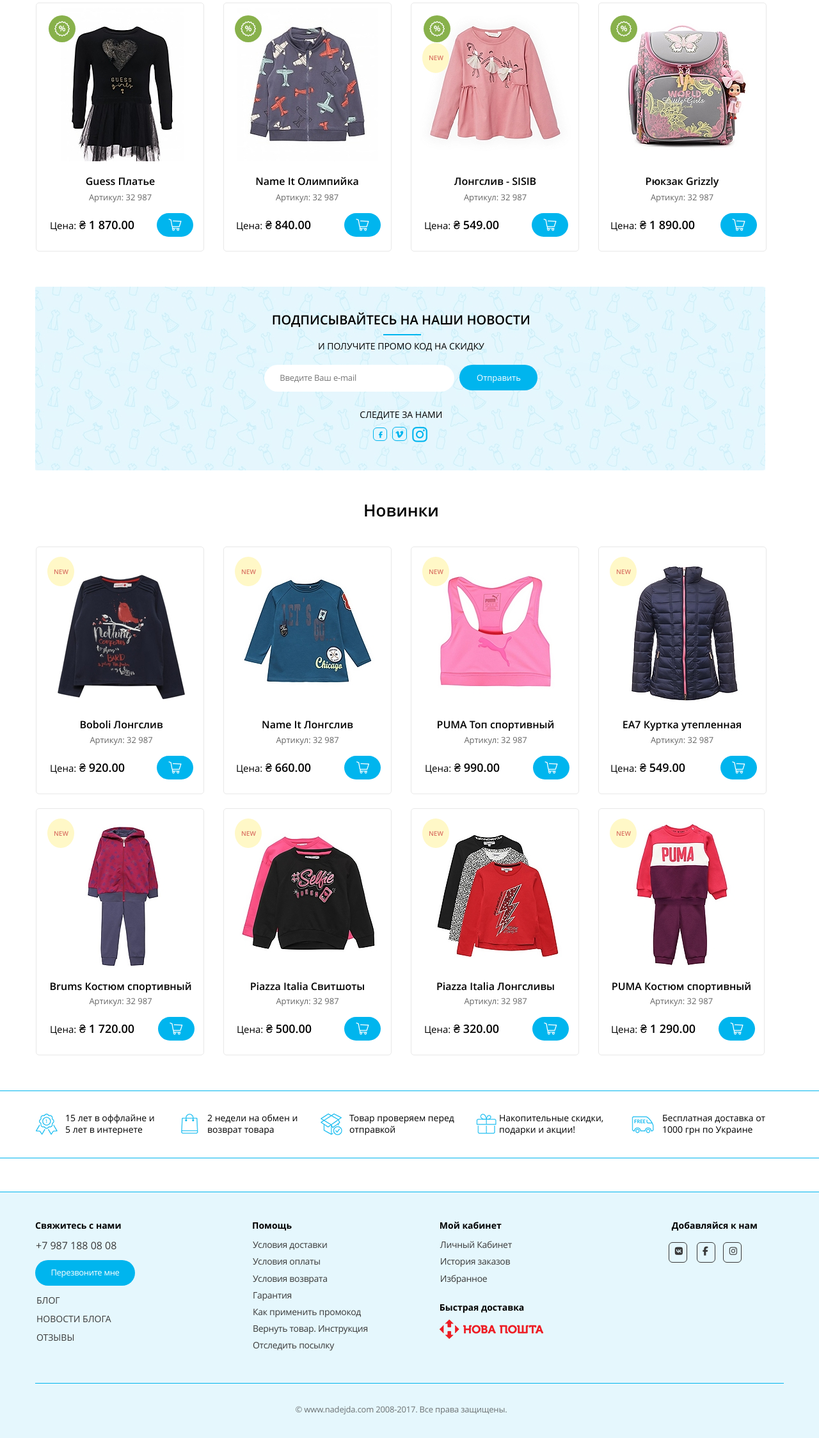
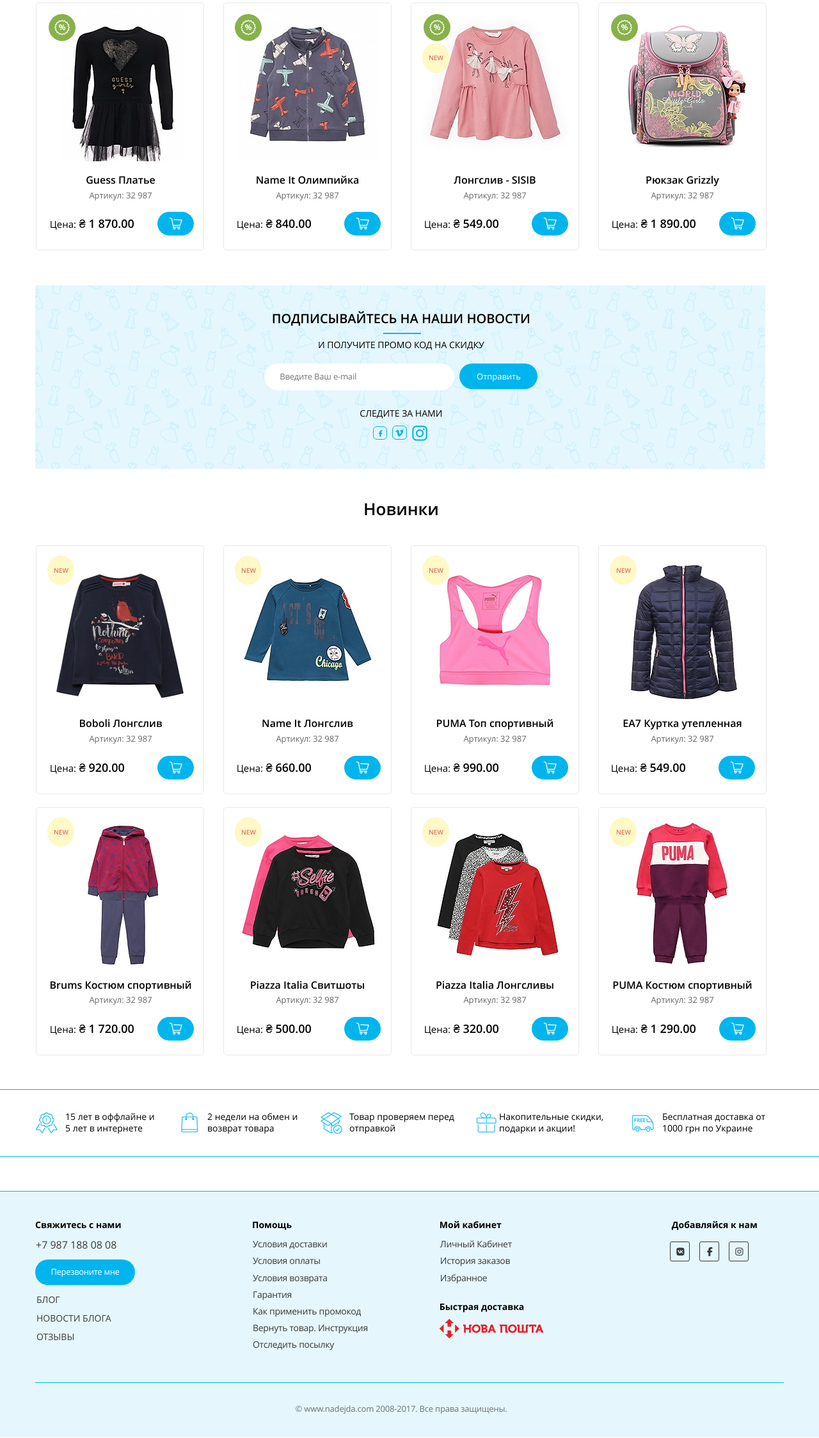
Before and after one commit to Gradesor/graduate, a plain HTML site: page src/index.html in a window 1280 px wide. Shown: the part 995-3242 px from the top of the page at 64% size. Drawn offline with nearby package versions, Linux system fonts and the light colour scheme.

Commit message:
внёс правки куратора))00)

```diff
--- a/src/index.html
+++ b/src/index.html
@@ -112,6 +112,7 @@
 							<div class="sale-cards__item card">
 								<div class="sale-cards__discount"><img src="img/sale/discount.png" alt="discount"></div>
 								<div class="sale-cards__img"><img src="img/sale/sale1.jpg" alt="sale1"></div>
+								<div class="sale-cards__text">
 									<h3 class="sale-cards__title">Guess Платье</h3>
 									<span class="sale-cards__subtitle">Артикул: 32 987</span>
 									<div class="card__box">
@@ -141,10 +142,12 @@
 									</div>
 								</div>
 							</div>
+						</div>
 						<div class="card__item">
 							<div class="sale-cards__item card">
 								<div class="sale-cards__discount"><img src="img/sale/discount.png" alt="discount"></div>
 								<div class="sale-cards__img"><img src="img/sale/sale2.jpg" alt="sale2"></div>
+								<div class="sale-cards__text">
 									<h3 class="sale-cards__title">Name It Олимпийка</h3>
 									<span class="sale-cards__subtitle">Артикул: 32 987</span>
 									<div class="card__box">
@@ -174,11 +177,13 @@
 									</div>
 								</div>
 							</div>
+						</div>
 						<div class="card__item">
 							<div class="sale-cards__item card">
 								<div class="sale-cards__discount"><img src="img/sale/discount.png" alt="discount"></div>
 								<span class="sale-cards__new">new</span>
 								<div class="sale-cards__img"><img src="img/sale/sale3.jpg" alt="sale3"></div>
+								<div class="sale-cards__text">
 									<h3 class="sale-cards__title">Лонгслив - SISIB</h3>
 									<span class="sale-cards__subtitle">Артикул: 32 987</span>
 									<div class="card__box">
@@ -208,10 +213,12 @@
 									</div>
 								</div>
 							</div>
+						</div>
 						<div class="card__item">
 							<div class="sale-cards__item card">
 								<div class="sale-cards__discount"><img src="img/sale/discount.png" alt="discount"></div>
 								<div class="sale-cards__img"><img src="img/sale/sale4.jpg" alt="sale4"></div>
+								<div class="sale-cards__text">
 									<h3 class="sale-cards__title">Рюкзак Grizzly</h3>
 									<span class="sale-cards__subtitle">Артикул: 32 987</span>
 									<div class="card__box">
@@ -238,6 +245,7 @@
 											<span class="card-lid__text">В избранное</span>
 										</div>
 										<a href="#" class="card-lid__link">Купить в 1 клик</a>
+									</div>
 								</div>
 							</div>
 						</div>
@@ -279,6 +287,7 @@
 								<div class="new-item card">
 									<span class="new-item__new">new</span>
 									<div class="new-item__img"><img src="img/new/new1_1.jpg" alt="Boboli"></div>
+									<div class="new-item__text">
 										<h3 class="new-item__title">Boboli Лонгслив</h3>
 										<span class="new-item__subtitle">Артикул: 32 987</span>
 										<div class="card__box">
@@ -306,10 +315,12 @@
 										</div>
 									</div>
 								</div>
+							</div>
 							<div class="card__item">
 								<div class="new-item card">
 									<span class="new-item__new">new</span>
 									<div class="new-item__img"><img src="img/new/new1_2.jpg" alt="Лонгслив"></div>
+									<div class="new-item__text">
 										<h3 class="new-item__title">Name It Лонгслив</h3>
 										<span class="new-item__subtitle">Артикул: 32 987</span>
 										<div class="card__box">
@@ -337,10 +348,12 @@
 										</div>
 									</div>
 								</div>
+							</div>
 							<div class="card__item">
 								<div class="new-item card">
 									<span class="new-item__new">new</span>
 									<div class="new-item__img"><img src="img/new/new1_3.jpg" alt="PUMA"></div>
+									<div class="new-item__text">
 										<h3 class="new-item__title">PUMA Топ спортивный</h3>
 										<span class="new-item__subtitle">Артикул: 32 987</span>
 										<div class="card__box">
@@ -368,10 +381,12 @@
 										</div>
 									</div>
 								</div>
+							</div>
 							<div class="card__item">
 								<div class="new-item card">
 									<span class="new-item__new">new</span>
 									<div class="new-item__img"><img src="img/new/new1_4.jpg" alt="Куртка"></div>
+									<div class="new-item__text">
 										<h3 class="new-item__title">EA7 Куртка утепленная</h3>
 										<span class="new-item__subtitle">Артикул: 32 987</span>
 										<div class="card__box">
@@ -400,11 +415,13 @@
 									</div>
 								</div>
 							</div>
+						</div>
 						<div class="new-cards__item">
 							<div class="card__item">
 								<div class="new-item card">
 									<span class="new-item__new">new</span>
 									<div class="new-item__img"><img src="img/new/new2_1.jpg" alt="Brums"></div>
+									<div class="new-item__text">
 										<h3 class="new-item__title">Brums Костюм спортивный</h3>
 										<span class="new-item__subtitle">Артикул: 32 987</span>
 										<div class="card__box">
@@ -432,10 +449,12 @@
 										</div>
 									</div>
 								</div>
+							</div>
 							<div class="card__item">
 								<div class="new-item card">
 									<span class="new-item__new">new</span>
 									<div class="new-item__img"><img src="img/new/new2_2.jpg" alt="Piazza"></div>
+									<div class="new-item__text">
 										<h3 class="new-item__title">Piazza Italia Свитшоты</h3>
 										<span class="new-item__subtitle">Артикул: 32 987</span>
 										<div class="card__box">
@@ -463,10 +482,12 @@
 										</div>
 									</div>
 								</div>
+							</div>
 							<div class="card__item">
 								<div class="new-item card">
 									<span class="new-item__new">new</span>
 									<div class="new-item__img"><img src="img/new/new2_3.jpg" alt="Piazza"></div>
+									<div class="new-item__text">
 										<h3 class="new-item__title">Piazza Italia Лонгсливы</h3>
 										<span class="new-item__subtitle">Артикул: 32 987</span>
 										<div class="card__box">
@@ -494,10 +515,12 @@
 										</div>
 									</div>
 								</div>
+							</div>
 							<div class="card__item">
 								<div class="new-item card">
 									<span class="new-item__new">new</span>
 									<div class="new-item__img"><img src="img/new/new2_4.jpg" alt="PUMA"></div>
+									<div class="new-item__text">
 										<h3 class="new-item__title">PUMA Костюм спортивный</h3>
 										<span class="new-item__subtitle">Артикул: 32 987</span>
 										<div class="card__box">
@@ -522,6 +545,7 @@
 												<span class="card-lid__text">В избранное</span>
 											</div>
 											<a href="#" class="card-lid__link">Купить в 1 клик</a>
+										</div>
 									</div>
 								</div>
 							</div>
@@ -589,14 +613,19 @@
 				<div class="footer-block__item">
 					<span class="footer-block__first">Добавляйся к нам</span>
 					<div class="footer-block__img">
+						<div class="footer-block__like">
 							<a href="#" class="footer-block__icon"><i class="fab fa-vk"></i></a>
+						</div>
+						<div class="footer-block__like">
 							<a href="#" class="footer-block__icon"><i class="fab fa-facebook-f"></i></a>
+						</div>
+						<div class="footer-block__like">
 							<a href="#" class="footer-block__icon"><i class="fab fa-instagram"></i></a>
 						</div>
-					<!-- <button class="footer-block__like">Мне нравится  | 3654</button>										 -->
 					</div>
 				</div>
-			<div class="footer__text"><span class="footer__license">© www.nadejda.com 2008-2017. Все права защищены.</span></div>
+			</div>
+			<div class="footer__text"><span class="footer__license">© <a href="#" class="footer__link">www.nadejda.com 2008-2017</a>. Все права защищены.</span></div>
 		</div>
 	</footer>
 	<div class="call">
--- a/src/sass/blocks/_achiv.sass
+++ b/src/sass/blocks/_achiv.sass
@@ -1,5 +1,5 @@
 .achiv
-	margin-top: 55px
+	margin-top: 53px
 	border-top: 1px solid $main_color
 	border-bottom: 1px solid $main_color
 	&-block
--- a/src/sass/blocks/_footer.sass
+++ b/src/sass/blocks/_footer.sass
@@ -1,5 +1,5 @@
 .footer
-	margin-top: 52px
+	margin-top: 53px
 	border-top: 1px solid $main_color
 	background-color: $footer_color
 	padding-top: 39px
@@ -101,28 +101,43 @@
 			display: flex
 			justify-content: flex-start
 			margin-bottom: 14px
+			transform: translateX(2px)
 		&__icon
 			display: inline-block
 			color: #393939
-			padding: 5px 6px 9px 9px
+			width: 31px
+			height: 31px
+			display: flex
+			justify-content: center
+			align-items: center
+			padding-left: 2px
 			border: 1.5px #393939 solid
-			border-radius: 6px
+			border-radius: 3px
 			font-size: 14px
-			margin-right: 15px
+			position: relative
 			&:nth-child(2)
 				margin-right: 12px
-				padding: 5px 10px 9px 8px
+				padding-left: 0
+				padding-right: 0
 			&:last-child
 				margin-right: 0
 		&__like
-			width: 196px
-			height: 39px
-			box-shadow: 0 0 5px rgba(0, 0, 0, 0.12)
-			background-color: #ffffff
-			border: none
-			font-size: 14px
-			+bold
-			transform: translateX(-37px)
+			margin-right: 15px
+			position: relative
+			&:before
+				position: absolute
+				content: 'Мне нравится  | 3654'
+				box-shadow: 0 0 5px rgba(0, 0, 0, 0.12)
+				background-color: #ffffff
+				display: none
+				justify-content: center
+				align-items: center
+				width: 196px
+				height: 39px
+				font-size: 14px
+				+bold
+				bottom: -55px
+				left: -85px
 	&__text
 		display: flex
 		justify-content: center
@@ -134,3 +149,7 @@
 		color: #393939
 		transform: translateX(-13px)
 		letter-spacing: -0.2px
+	&__link
+		display: inline-block
+		text-decoration: none
+		color: #393939
--- a/src/sass/blocks/_new.sass
+++ b/src/sass/blocks/_new.sass
@@ -16,65 +16,52 @@
 			justify-content: flex-start
 			margin-left: 1px
 			&:nth-child(1)
-				margin-bottom: 21px
+				margin-bottom: 19px
 				& [class="card__item"]
 					&:nth-child(1)
 						[class="new-item card"]
-							padding-left: 11px
-							padding-right: 7px
-					&:nth-child(2)
-						[class="new-item card"]
-							padding-left: 9px
-							padding-right: 9px
-							& [class="new-item__buy"]
-								width: 94%
-					&:nth-child(3)
-						[class="new-item card"]
-							padding-left: 26px
-							padding-right: 24px
-							& [class="new-item__buy"]
-								width: 108%
-								transform: translateX(-5px)
-					&:nth-child(4)
-						[class="new-item card"]
-							padding-left: 31px
-							padding-right: 24px
 							& h3,[class="new-item__subtitle"]
-								transform: translateX(-4px)
-							& [class="new-item__buy"]
-								width: 112%
-								transform: translateX(-13px)
-			&:nth-child(2)
-				& [class="card__item"]
-					width: 263px
-					&:nth-child(1)
-						[class="new-item card"]
-							padding-left: 8px
-							& h3,[class="new-item__subtitle"]
-								transform: translateX(-3px)
-							& [class="new-item__buy"]
-								width: 90%
-								transform: translateX(13px)
+								transform: translateX(1px)
 					&:nth-child(2)
 						[class="new-item card"]
 							& [class="new-item__buy"]
-								width: 87%
-								transform: translateX(20px)
+								transform: translateX(3px)
 					&:nth-child(3)
 						[class="new-item card"]
-							padding-left: 8px
-							& h3,[class="new-item__subtitle"]
-								transform: translateX(-3px)
 							& [class="new-item__buy"]
-								width: 90%
-								transform: translateX(12px)
+								transform: translateX(3px)
 					&:nth-child(4)
 						[class="new-item card"]
-							width: 260px
+							& [class="new-item__img"]
+								padding-left: 4px
 							& [class="new-item__buy"]
-								width: 88%
-								transform: translateX(19px)
+								transform: translateX(2px)
+			&:nth-child(2)
+				& [class="card__item"]
+					&:nth-child(1)
+						[class="new-item card"]
+							& [class="new-item__img"]
+								padding-left: 8px
+							& h3,[class="new-item__subtitle"]
+								transform: translateX(1px)
+					&:nth-child(2)
+						[class="new-item card"]
+							& [class="new-item__buy"]
+								transform: translateX(3px)
+					&:nth-child(3)
+						[class="new-item card"]
+							& [class="new-item__img"]
+								padding-left: 8px
+							& [class="new-item__buy"]
+								transform: translateX(3px)
+					&:nth-child(4)
+						[class="new-item card"]
+							& [class="new-item__img"]
+								padding-right: 3px
+							& [class="new-item__buy"]
+								transform: translateX(3px)
 	&-item
+		width: 263px
 		cursor: pointer
 		border: 1px solid $border_color
 		padding-top: 7px
@@ -83,7 +70,16 @@
 		margin-top: 1px
 		padding-bottom: 22px
 		text-align: center
+		display: flex
+		flex-direction: column
+		align-items: center
 		background-color: #fff
+		&__text
+			width: 88%
+			display: flex
+			flex-direction: column
+			justify-content: center
+			align-items: center
 		&__new
 			+bold
 			position: absolute
@@ -104,15 +100,15 @@
 		&__subtitle
 			font-size: 13px
 			color: #666666
-			margin-bottom: 17px
+			margin-bottom: 19px
 			display: block
 		&__buy
 			display: flex
 			justify-content: space-between
 			font-size: 15px
 			align-items: center
-			transform: translateX(10px)
-			width: 93%
+			transform: translateX(4px)
+			width: 99%
 		&__cart
 			transform: translateX(-2px)
 			display: flex
--- a/src/sass/blocks/_sale.sass
+++ b/src/sass/blocks/_sale.sass
@@ -13,7 +13,14 @@
 		display: flex
 		justify-content: flex-start
 		margin-left: 1px
+		&__text
+			width: 88%
+			display: flex
+			flex-direction: column
+			justify-content: center
+			align-items: center
 		&__item
+			width: 263px
 			cursor: pointer
 			border: 1px solid $border_color
 			padding-top: 7px
@@ -22,57 +29,30 @@
 			margin-top: 1px
 			padding-bottom: 22px
 			background-color: #fff
+			display: flex
+			flex-direction: column
+			align-items: center
 		& [class="card__item"]
 			&:nth-child(1)
-				& [class="sale-cards__item card"]
-					padding-left: 21px
-					padding-right: 14px
-					& [class="sale-cards__cart"]
-						margin-left: 37px
+				& h3,[class="sale-cards__subtitle"]
+						transform: translateX(1px)
+				& [class="sale-cards__img"]
+					padding-left: 8px
 			&:nth-child(2)
-				& [class="sale-cards__item card"]
-					padding-left: 20px
-					padding-right: 21px
-					& [class="sale-cards__discount"]
-						left: 17px
-					& [class="sale-cards__title"]
-						transform: translateX(3px)
-					& [class="sale-cards__subtitle"]
-						transform: translateX(3px)
-					& [class="sale-cards__price"]
-						transform: translateX(-1px)
-					& [class="sale-cards__cart"]
-						transform: translateX(5px)
+				& [class="sale-cards__discount"]
+					left: 17px
+				& [class="sale-cards__buy"]
+					transform: translateX(3px)
 			&:nth-child(3)
-				& [class="sale-cards__item card"]
-					padding-left: 8px
-					padding-right: 7px
-					& [class="sale-cards__title"]
-						transform: translateX(3px)
-					& [class="sale-cards__subtitle"]
-						transform: translateX(3px)
-					& [class="sale-cards__price"]
-						transform: translateX(12px)
-					& [class="sale-cards__cart"]
-						transform: translateX(-9px)
+				& [class="sale-cards__buy"]
+					transform: translateX(3px)
 			&:nth-child(4)
-				& [class="sale-cards__item card"]
-					padding-left: 25px
-					padding-right: 24px
-					& [class="sale-cards__discount"]
-						left: 18px
-					& [class="sale-cards__title"]
-						transform: translateX(2px)
-					& [class="sale-cards__subtitle"]
-						transform: translateX(2px)
-					& [class="sale-cards__price"]
-						transform: translateX(-7px)
-					& [class="sale-cards__cart"]
-						transform: translateX(10px)
+				& [class="sale-cards__buy"]
+					transform: translateX(3px)
 		&__discount
 			position: absolute
 			background-color: $discount_color
-			top: 19px
+			top: 17px
 			left: 19px
 			display: flex
 			justify-content: center
@@ -94,20 +74,20 @@
 			+bold
 			font-weight: normal
 			font-size: 16px
-			margin-top: 19px
-			margin-left: -6px
-			margin-bottom: 8px
+			margin-top: 17px
+			margin-bottom: 7px
 		&__subtitle
 			font-size: 13px
 			color: #666666
-			margin-bottom: 17px
-			margin-left: -6px
+			margin-bottom: 18px
 			display: block
 		&__buy
 			display: flex
 			justify-content: space-between
 			font-size: 15px
 			align-items: center
+			transform: translateX(4px)
+			width: 99%
 		&__cart
 			transform: translateX(-2px)
 			display: flex
```
Also changed, not shown: src/sass/_interface.sass (+7 -3 lines), src/css/style.css, 1 other file. Lines whose indentation alone changed are shown as unchanged.
